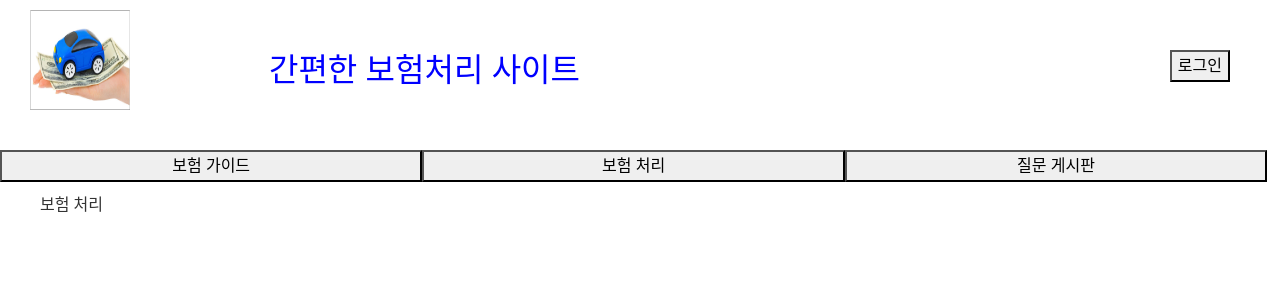
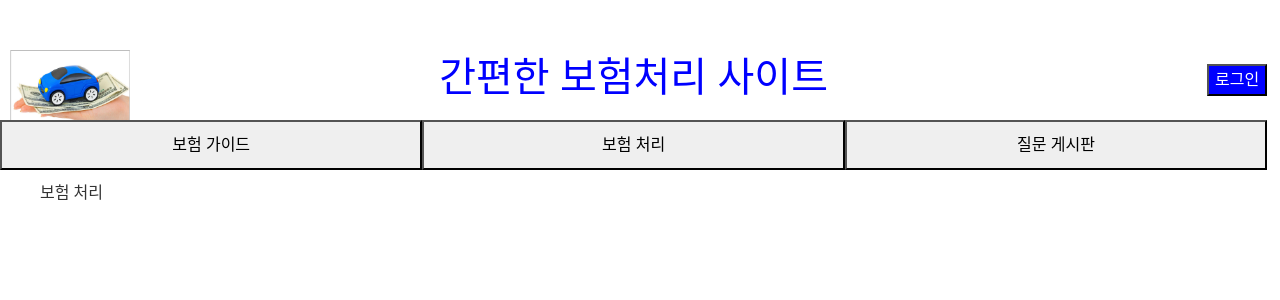
Before and after one commit to GeonYoungKim/InsuranceFront, a React (Create React App) app: page /dashboard/process in a window 1280 px wide. Shown: the top 300 px of the page. Built offline with nearby package versions, Linux system fonts and the light colour scheme.

Commit message:
양식 다운로드 프론트 완성. axios responseType:blob사용. 동적 a 태그 생성및 링크 다운로드 기능 실행

```diff
--- a/src/components/common/Header.js
+++ b/src/components/common/Header.js
@@ -1,6 +1,6 @@
 import React, { Component } from 'react';
 import { TabProvider, Tab, TabPanel, TabList } from 'react-web-tabs';
-import logo from '../../img/insurance.jpg';
+import logo from '../../img/logo.jpg';
 
 class LoginComponent extends Component {
     constructor(props) {
@@ -10,14 +10,18 @@ class LoginComponent extends Component {
 
     render() {
         return (
-            <div  style={{ width:"100px",height:"100px"}}>
-                <button style={{ top: "50px", right: "50px", position: "absolute" }}>
-                   로그인
-                </button>
-                <div style={{ top: "50px", right: "700px", position: "absolute" }}>
-                    <h2 style={{color:"blue"}}>간편한 보험처리 사이트</h2>
+            <div className="form-inline" style={{ marginTop: "10px", width: "100%" ,height:"60px"}}>
+                <div style={{ width: "33%",paddingTop:"40px" }}>
+                    <img className="nc--bl--image" src={logo} alt="brand logo" style={{ marginLeft:"10px",width: "120px", height: "80px" }} />
                 </div>
-                <img src={logo} style={{ top: "10px", left: "30px",width:"100px",height:"100px", position: "absolute" }}/>
+                <div style={{ width: "33%",textAlign:"center",marginTop:"20px" }}>
+                    <h1 style={{color:"blue"}}>간편한 보험처리 사이트</h1>
+                </div>
+                <div style={{ width: "33%",textAlign:"right",marginRight:"10px",marginTop:"20px" }}>
+                    <button style={{backgroundColor:"blue",color:"white"}}>
+                        로그인
+                    </button>
+                </div>
             </div>
         );
     }
--- a/src/components/common/MainTab.js
+++ b/src/components/common/MainTab.js
@@ -12,17 +12,17 @@ class TabComponent extends Component {
         return (
             <div style={{ marginTop: "50px" }}>
                 <Link to="/dashboard/guide" >
-                    <button style={{ float: 'left', width: '33%', height: '20%' }}>
+                    <button style={{ float: 'left', width: '33%', height: '50px' }}>
                         보험 가이드
                     </button>
                 </Link>
                 <Link to="/dashboard/process" >
-                    <button style={{ float: 'left', width: '33%', height: '20%' }}>
+                    <button style={{ float: 'left', width: '33%', height: '50px' }}>
                         보험 처리
                     </button>
                 </Link>
                 <Link to="/dashboard/question" >
-                    <button style={{ float: 'left', width: '33%', height: '20%' }}>
+                    <button style={{ float: 'left', width: '33%', height: '50px' }}>
                         질문 게시판
                     </button>
                 </Link>
--- a/src/components/guide/GuideCard.js
+++ b/src/components/guide/GuideCard.js
@@ -1,13 +1,40 @@
 import React, { Component } from 'react';
 import { TabProvider, Tab, TabPanel, TabList } from 'react-web-tabs';
-import { Card, CardBody, CardHeader,CardFooter } from "react-simple-card";
+import { Card, CardBody, CardHeader, CardFooter } from "react-simple-card";
+import axios from 'axios';
 import previewImage from '../../img/preview.jpg';
 import downloadImage from '../../img/download.jpg';
+import { stringify } from 'querystring';
 
 class GuideCard extends Component {
     constructor(props) {
         super(props);
     }
+
+    download = (kindCompanyId, guideNo, guideFileNo,jsonTitle) => {
+        console.log(jsonTitle);
+        axios({
+            url: 'http://localhost:8080/file/download',
+            params:{
+                guide_id:kindCompanyId,
+                guide_no:guideNo,
+                no:guideFileNo
+            },
+            method: 'GET',
+            responseType: 'blob', // important
+          }).then((response) => {
+
+              console.log(response.headers);
+            const url = window.URL.createObjectURL(new Blob([response.data]));
+            const link = document.createElement('a');
+            link.href = url;
+            link.setAttribute('download',jsonTitle);
+            document.body.appendChild(link);
+            link.click();
+          });
+
+    }
+
 
 render() {
     let screen = null;
@@ -16,10 +43,10 @@ class GuideCard extends Component {
         screen =
             <section className="col-12" style={{ paddingTop: '0px', height: window.innerHeight, width: '100%', border: '1px solid black', marginLeft: '140px' }}>
                 {this.props.guideData.map((json) =>
-                        <Card style={{float: 'left',width:'33.3%',height:'33%'}}>
-                            <CardHeader><b style={{margin:'auto'}}>{json.guideNo}. {json.guideTitle}</b></CardHeader>
-                             {json.guideContents.map((json)=>(json.no!=0)?<CardBody><font style={{textAlign:'left'}}>{json.no}. {json.content}</font><br/></CardBody>:null)}
-                             {json.guideFiles.map((json)=>(json.no!=0)?<CardFooter><font style={{textAlign:'left'}}> - {json.title}</font><img style={{marginLeft:'15px'}} src={previewImage}/><img style={{marginLeft:'15px'}} src={downloadImage}/><br/></CardFooter>:null)}
+                    <Card style={{ float: 'left', width: '33.3%', height: '33%', border: '1px solid black', marginTop: '2px' }}>
+                        <CardHeader><b style={{ margin: 'auto' }}>{json.guideNo}. {json.guideTitle}</b></CardHeader>
+                        {json.guideContents.map((contentJson) => (contentJson.no != 0) ? <CardBody><font style={{ textAlign: 'left' }}>{contentJson.no}. {contentJson.content}</font><br /></CardBody> : null)}
+                        {json.guideFiles.map((fileJson) => (fileJson.no != 0) ? <CardFooter><font style={{ textAlign: 'left' }}> - {fileJson.title}</font><img style={{ marginLeft: '15px' }} src={previewImage} /><img style={{ marginLeft: '15px' }} onClick={() => this.download(json.kind_company_id, json.guideNo, fileJson.no,fileJson.title)} src={downloadImage} /><br /></CardFooter> : null)}
                     </Card>
                 )}
             </section>
```
Also changed, not shown: src/img/car_kukmin_1.jpg (added), src/img/logo.jpg (renamed from src/img/insurance.jpg). Lines whose indentation alone changed are shown as unchanged.
